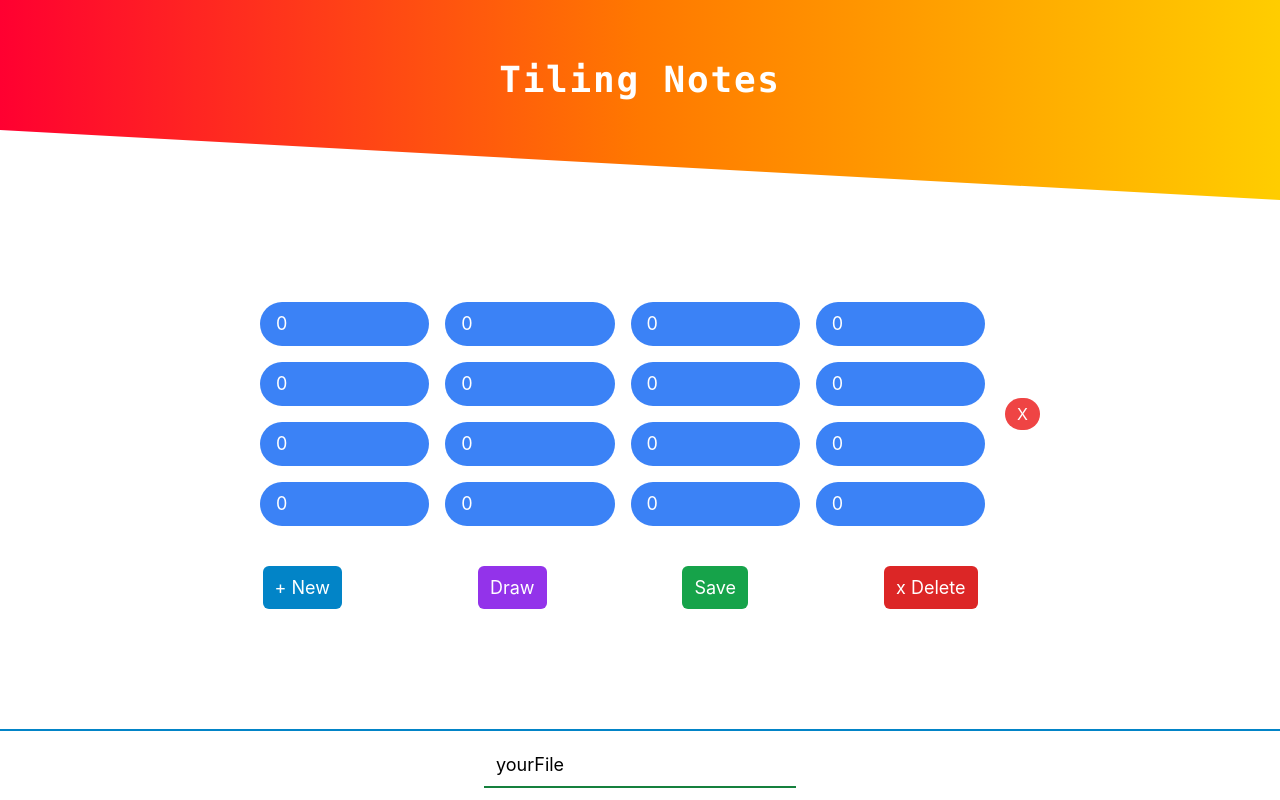
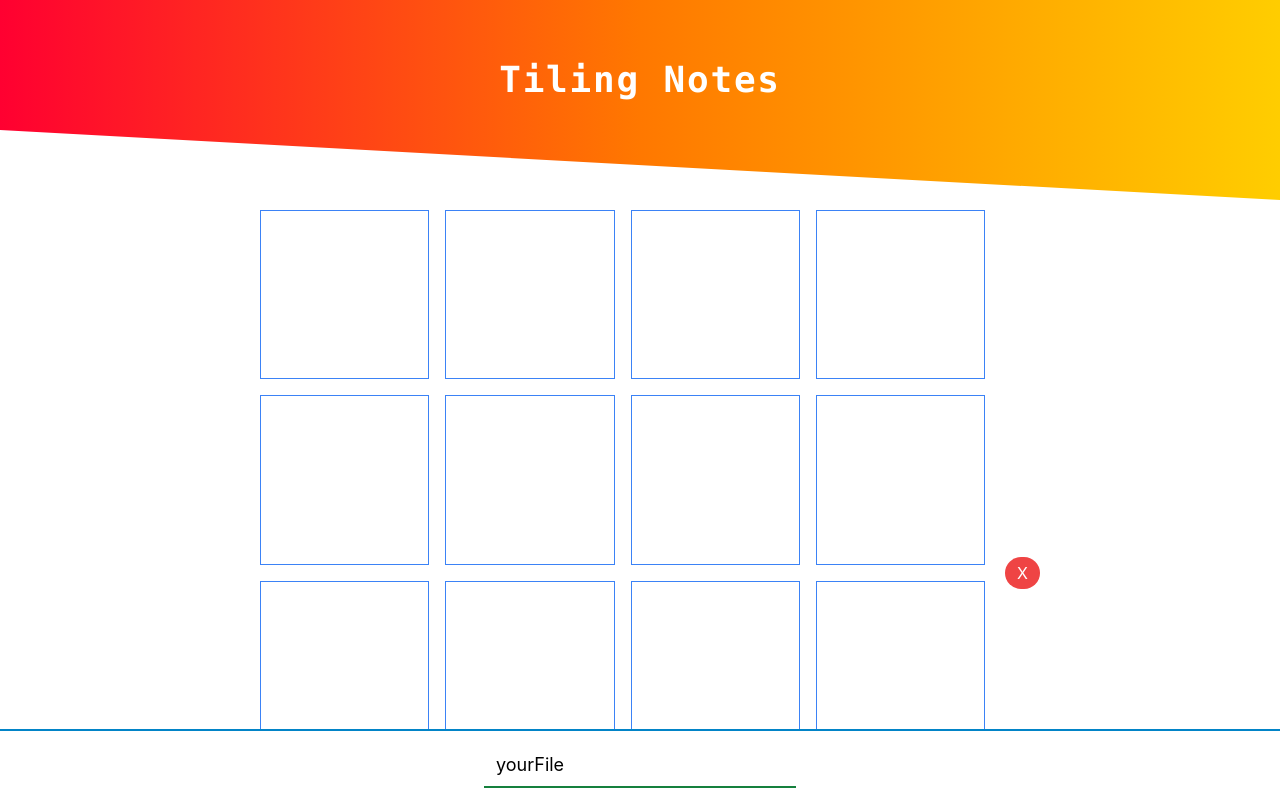
Before and after one commit to Remisys/TiledNotes, a Next.js app: page / in a window 1280 px wide. Both pictures are taken after a click on the button "+ New". Built offline with nearby package versions, Linux system fonts and the light colour scheme.

Commit message:
New way to tile stuff

```diff
--- a/pages/_app.js
+++ /dev/null
@@ -1,7 +0,0 @@
-import '../styles/globals.css'
-
-function MyApp({ Component, pageProps }){
-    return <Component {...pageProps} />
-}
-
-export default MyApp;
--- /dev/null
+++ b/pages/_app.tsx
@@ -0,0 +1,5 @@
+import "../styles/globals.css";
+
+const MyApp = ({ Component, pageProps }) => <Component {...pageProps} />;
+
+export default MyApp;
--- a/pages/index.js
+++ /dev/null
@@ -1,7 +0,0 @@
-import App from './../src/App';
-
-
-
-export default function Index() {
-    return <App/>;
-}
--- /dev/null
+++ b/pages/index.tsx
@@ -0,0 +1,5 @@
+import App from "../src/App";
+
+const Index = () => <App />;
+
+export default Index;
--- a/src/Canvas/Canvas.tsx
+++ b/src/Canvas/Canvas.tsx
@@ -42,23 +42,6 @@ export const Canvas: FC<CanvasProps> = ({ canvasData, deleteCanvas }) => {
       ctx.stroke();
       ctx.closePath();
       setPrevCoords({ x: currX, y: currY });
-      //Getting the current image
-      if (!image.current) {
-        if (image.current.src !== canvasData) {
-          image.current.src = canvasData || "";
-        }
-
-        if (image.current.src.trim().length > 0) {
-          ctx.drawImage(
-            image.current,
-            0,
-            0,
-            canvasRef.current.clientWidth,
-            canvasRef.current.clientHeight
-          );
-        }
-        image.current.src = canvasRef.current.toDataURL();
-      }
 
       //update( model.id, canvas.current.toDataURL());
     }
--- a/src/Grid/Grid.tsx
+++ b/src/Grid/Grid.tsx
@@ -1,7 +1,19 @@
-import { DragEvent, FC, useState } from "react";
+import { DragEvent, FC } from "react";
 import Card, { CardModel } from "../Card/Card";
 import { GridModel } from "../Main";
-import ShowPositionGrid from "./PGrid";
+import {
+  DEFAULT_HEIGHT,
+  DEFAULT_WIDTH,
+  getFreeSpaces,
+} from "./GridHelperFunctions";
+import PositionCell from "./PositionCell";
+
+const styleA = {
+  gridGap: "1rem",
+  display: "grid",
+  gridTemplateColumns: `repeat(${DEFAULT_WIDTH}, 1fr)`,
+  gridTemplateRows: `repeat(${DEFAULT_HEIGHT}, 1fr)`,
+};
 
 type GridProps = {
   file: string;
@@ -15,129 +27,63 @@ export const Grid: FC<GridProps> = ({
   update,
   deleteGrid,
 }) => {
-  const [cards, setCards] = useState<CardModel[]>(gridCards);
-  if (!cards) return;
-  const width = 4;
-  const height = 4;
-  let grid = Array(width * height).fill(0);
+  const freePoints = getFreeSpaces(gridCards);
 
-  const getXY = (index: number) => ({
-    x: (index % width) + 1,
-    y: Math.floor(index / width) + 1,
-  });
+  const onDragStart = (x: number, y: number) => (e: DragEvent) =>
+    e.dataTransfer.setData("text/plain", `${x} ${y}`);
 
-  for (let i = 0; i < grid.length; i++) {
-    const xTile = getXY(i).x;
-    const yTile = getXY(i).y;
-    let found = false;
-    for (let j = 0; j <= cards.length; j++) {
-      const note = cards[j];
-      if (note !== undefined) {
-        if (
-          note.startPos[0] <= xTile &&
-          xTile <= note.endPos[0] &&
-          note.startPos[1] <= yTile &&
-          yTile <= note.endPos[1]
-        ) {
-          grid[i] = j + 1;
-          found = true;
-          break;
-        }
-      }
-    }
-    if (!found) {
-      grid[i] = 0;
-    }
-  }
-
-  const onDragStart = (x: number, y: number) => (e: DragEvent) => {
-    console.log("X : ", x, ", Y: ", y);
-    e.dataTransfer.setData("text/plain", `${x} ${y}`);
-  };
-  const onDrop = (xEnd: number, yEnd: number) => (e: DragEvent) => {
+  const onDrop = (xDrop: number, yDrop: number) => (e: DragEvent) => {
     e.preventDefault();
-    const coordinates = e.dataTransfer.getData("text/plain").split(" ");
-    const x = Number(coordinates[0]);
-    const y = Number(coordinates[1]);
-    setCards((cards) => [
-      ...cards,
+    const dragStartCoords = e.dataTransfer.getData("text/plain").split(" ");
+    const xStart = Math.min(Number(dragStartCoords[0]), xDrop);
+    const yStart = Math.min(Number(dragStartCoords[1]), yDrop);
+    const xEnd = Math.max(Number(dragStartCoords[0]), xDrop);
+    const yEnd = Math.max(Number(dragStartCoords[1]), yDrop);
+    console.log("Card created from ", { xStart, yStart }, { xEnd, yEnd });
+    update([
+      ...gridCards,
       {
         header: "Header",
         content: "Content",
-        startPos: [x, y],
-        endPos: [xEnd, yEnd],
+        startPos: { x: xStart, y: yStart },
+        endPos: { x: xEnd, y: yEnd },
       },
     ]);
   };
 
-  function isAllFilled() {
-    for (let i = 0; i < grid.length; i++) {
-      if (grid[i] === 0) return false;
-    }
-    return true;
-  }
-
-  function updateCard(id: number, header: string, content: string) {
-    setCards((x) => {
-      const localCards = [
-        ...x.slice(0, id),
-        { ...x[id], header: header, content: content },
-        ...x.slice(id + 1),
-      ];
-      return localCards;
-    });
+  /**
+   * Update the card with a certain id
+   * @param id id of the card supplied when assigning the handler
+   * @returns the function to update the card with that id
+   */
+  const updateCard =
+    (id: number) =>
+    ({ header, content }: CardModel) => {
       const localGridNotes = [
-      ...cards.slice(0, id),
-      { ...cards[id], header: header, content: content },
-      ...cards.slice(id + 1),
+        ...gridCards.slice(0, id),
+        { ...gridCards[id], header, content },
+        ...gridCards.slice(id + 1),
       ];
       update(localGridNotes);
-  }
-  const styleA = {
-    gridGap: "1rem",
-    display: "grid",
-    gridTemplateColumns: `repeat(${width}, 1fr)`,
-    gridTemplateRows: `repeat(${height}, 1fr)`,
     };
 
-  const showPositionGrid = (value: number, index: number) => {
-    const x = getXY(index).x;
-    const y = getXY(index).y;
   return (
-      <ShowPositionGrid
-        value={value}
+    <div className="flex">
+      <div className="grow">
+        <div className="p-5 w-full max-w-[1200px] aspect-square" style={styleA}>
+          {gridCards.map((card, index) => (
+            <Card key={index} {...card} update={updateCard(index)} />
+          ))}
+          {freePoints.map(({ x, y }) => (
+            <PositionCell
               x={x}
               y={y}
               key={`${x} ${y}`}
               onDragStart={onDragStart(x, y)}
               onDrop={onDrop(x, y)}
             />
-    );
-  };
-
-  return (
-    <div className="flex">
-      <div className="grow">
-        {isAllFilled() && (
-          <div className="p-5" style={styleA}>
-            {cards.map((val, index) => (
-              <Card
-                gridColumn={`${val.startPos[0]}/${val.endPos[0] + 1}`}
-                gridRow={`${val.startPos[1]}/${val.endPos[1] + 1}`}
-                key={`${val.startPos} ${val.endPos} ${file} ${index}`}
-                id={index}
-                card={val}
-                update={updateCard}
-              />
           ))}
         </div>
-        )}
-
-        {!isAllFilled() && (
-          <div className="p-5" style={styleA}>
-            {grid.map((val, index) => showPositionGrid(val, index))}
-          </div>
-        )}
       </div>
       <button
         className=" bg-red-500 self-center px-3 py-1 rounded-full hover:scale-[1.1] text-center"
--- /dev/null
+++ b/src/Grid/GridHelperFunctions.tsx
@@ -0,0 +1,55 @@
+import { CardModel } from "../Card/Card";
+
+export const DEFAULT_WIDTH = 4;
+export const DEFAULT_HEIGHT = 4;
+export interface Point2D {
+  x: number;
+  y: number;
+}
+/**
+ * Figure out if point is inside a square
+ * pStart is element-wise lower than pEnd
+ * @param p point coords
+ * @param pStart top left coords of square
+ * @param pEnd down right coords of square
+ * @returns is the point inside a square
+ */
+export const pointInsideSquare = (
+  p: Point2D,
+  pStart: Point2D,
+  pEnd: Point2D
+) => {
+  const { x, y } = p;
+  const { x: xs, y: ys } = pStart;
+  const { x: xe, y: ye } = pEnd;
+  return xs <= x && x <= xe && ys <= y && y <= ye;
+};
+/**
+ * Return cells of the grid that are still free
+ * @param cards all cards which have used up the spaces in the grid
+ * @param w width of the grid
+ * @param h height of the grid
+ */
+export const getFreeSpaces = (
+  cards: CardModel[],
+  w = DEFAULT_WIDTH,
+  h = DEFAULT_HEIGHT
+): Point2D[] => {
+  /**
+   * Can I pick this free point? Or does a card occupy this free spot?
+   * @param p point to be inquiried
+   * @returns is this point still free i.e. not used by any card
+   */
+  const isCoordinateOccupied = (p: Point2D) =>
+    cards.some(({ startPos, endPos }) =>
+      pointInsideSquare(p, startPos, endPos)
+    );
+
+  const results = [];
+  for (let y = 0; y < h; y++) {
+    for (let x = 0; x < w; x++) {
+      if (!isCoordinateOccupied({ x, y })) results.push({ x, y });
+    }
+  }
+  return results;
+};
--- a/src/Grid/PGrid.tsx
+++ /dev/null
@@ -1,27 +0,0 @@
-import { DragEventHandler, FC } from "react";
-
-const ShowPositionGrid: FC<{
-  value: number;
-  x: number;
-  y: number;
-  onDragStart: DragEventHandler<HTMLDivElement>;
-  onDrop: DragEventHandler<HTMLDivElement>;
-}> = ({ value, x, y, onDragStart, onDrop }) => {
-  return (
-    <div
-      className=" bg-blue-500 rounded-full hover:scale-105 hover:bg-sky-500 text-lg z-0"
-      style={{ gridColumn: `${x} / ${x + 1}`, gridRow: `${y} / ${y + 1}` }}
-      onDragStart={onDragStart}
-      draggable
-      onDrop={onDrop}
-      onDragEnter={(e) => e.preventDefault()}
-      onDragOver={(e) => e.preventDefault()}
-    >
-      <h5 className="px-4 py-2 hover:underline hover:underline-offset-4">
-        {value}
-      </h5>
-    </div>
-  );
-};
-
-export default ShowPositionGrid;
--- /dev/null
+++ b/src/Grid/PositionCell.tsx
@@ -0,0 +1,25 @@
+import { DragEventHandler, FC } from "react";
+
+type PositionCellProps = {
+  x: number;
+  y: number;
+  onDragStart: DragEventHandler<HTMLDivElement>;
+  onDrop: DragEventHandler<HTMLDivElement>;
+};
+const PositionCell: FC<PositionCellProps> = ({ x, y, onDragStart, onDrop }) => {
+  const gridColumn = `${x + 1} / ${x + 2}`;
+  const gridRow = `${y + 1} / ${y + 2}`;
+  return (
+    <div
+      className="w-full border-blue-500  hover:scale-105 hover:border-sky-500 border aspect-square "
+      style={{ gridColumn, gridRow }}
+      onDragStart={onDragStart}
+      draggable
+      onDrop={onDrop}
+      onDragEnter={(e) => e.preventDefault()}
+      onDragOver={(e) => e.preventDefault()}
+    />
+  );
+};
+
+export default PositionCell;
--- a/src/Main.tsx
+++ b/src/Main.tsx
@@ -80,9 +80,7 @@ export const Main: FC = () => {
           <svg preserveAspectRatio="none" viewBox="0 0 400 200">
             <linearGradient id="a">
               <stop offset="0%" stopColor="#FF0031" />
-
               <stop offset="50%" stopColor="#FF7800" />
-
               <stop offset="100%" stopColor="#FFCD00" />
             </linearGradient>
             <path d="M 0,130 L 400,200 L 400,0 L 0,0 Z" fill="url(#a)"></path>
@@ -135,7 +133,6 @@ export const Main: FC = () => {
           >
             Save
           </button>
-
           <button
             className=" rounded-md bg-red-600 text-[18px] py-2 px-3 ml-2  whitespace-nowrap  hover:scale-95"
             onClick={(e) => {
```
Also changed, not shown: src/Card/Card.tsx (+29 -21 lines). Lines whose indentation alone changed are shown as unchanged.
